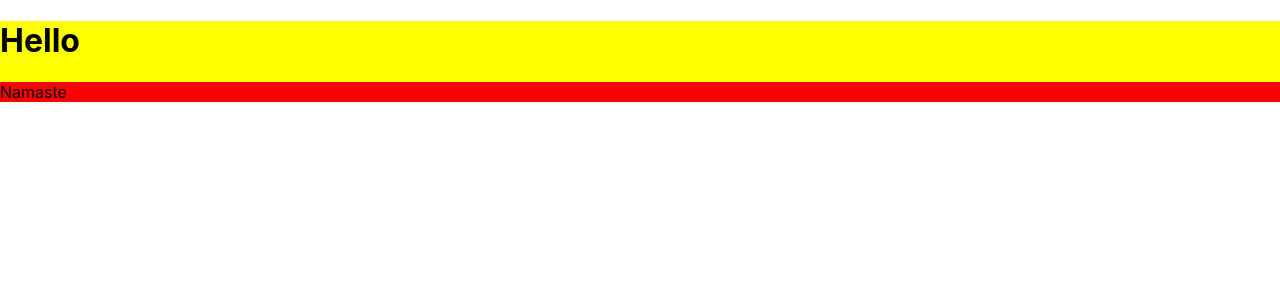
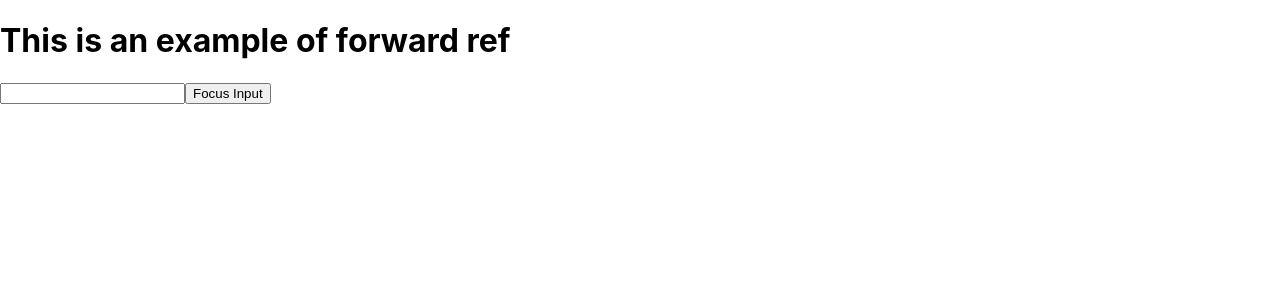
Before and after one commit to manoj633/react-revision, a React (Create React App) app: page / in a window 1280 px wide. Shown: the top 300 px of the page. Built offline with nearby package versions, Linux system fonts and the light colour scheme.

Commit message:
Forward ref example 1

```diff
--- a/src/App.js
+++ b/src/App.js
@@ -5,8 +5,16 @@ import DataFetching from "./components/useEffect hook/DataFetching";
 import BasicContextProvider from "./components/contextAPI/BasicContextExample/BasicContextProvider";
 import UserContextProvider from "./components/contextAPI/ObjectContextExample/UserContextProvider";
 import Modal from "./components/portal/Modal";
+import { useRef } from "react";
+import ForwardRefChild from "./components/forwardRefs/ForwardRefChild";
 
 function App() {
+  const inputRef = useRef(null);
+
+  function clickHandler() {
+    inputRef.current.focus();
+  }
+
   return (
     <div className="App">
       {/* <ParentComponent /> */}
@@ -25,9 +33,12 @@ function App() {
       {/* <UserContextProvider /> */}
 
       {/* Portal */}
-      <Modal>
+      {/* <Modal>
         <div style={{ backgroundColor: "#ff0000" }}>Namaste</div>
-      </Modal>
+      </Modal> */}
+
+      {/* Forward Refs */}
+      <ForwardRefChild ref={inputRef} clickHandler={clickHandler} />
     </div>
   );
 }
--- /dev/null
+++ b/src/components/forwardRefs/ForwardRefChild.js
@@ -0,0 +1,18 @@
+import React from "react";
+
+const ForwardRefChild = React.forwardRef((props, ref) => {
+  const focusHandler = () => {
+    console.log("Input focused");
+  };
+  return (
+    <div>
+      <h1>This is an example of forward ref</h1>
+      <input type="text" ref={ref} onFocus={focusHandler} />
+      <button type="button" onClick={props.clickHandler}>
+        Focus Input
+      </button>
+    </div>
+  );
+});
+
+export default ForwardRefChild;
```
